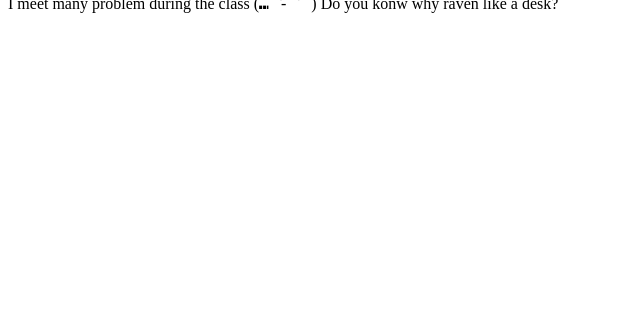
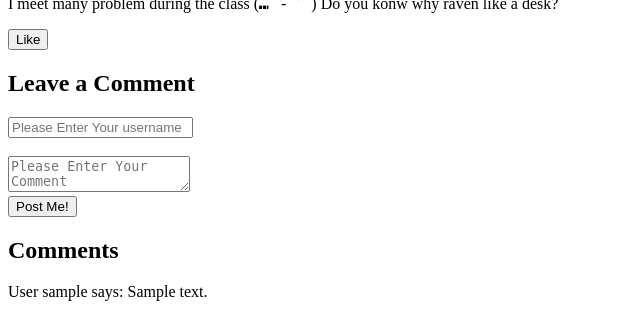
Before and after one commit to Erennn/my_site, a Django app: template blog/templates/blog/home_page.html in a window 1280 px wide. Shown: the part 492-801 px from the top of the page, without its empty margins (0-640 px from the left). Before the commit the page ends 505 px from the top, so only its background shows below. Run offline with Django 3.2, Linux system fonts and the light colour scheme; the template is opened without the code that fills it: most values are stand-ins (such as "Sample title", 1, 10 or a date in 2020).

Commit message:
hahahahahahaerenissb

```diff
--- a/blog/templates/blog/home_page.html
+++ b/blog/templates/blog/home_page.html
@@ -12,6 +12,17 @@
  <p><img src="https://timgsa.baidu.com/timg?image&quality=80&size=b9999_10000&sec=1523853576057&di=8b03d05d8e399423cfb9c2ef4b7cf10a&imgtype=0&src=http%3A%2F%2Fimg3.100bt.com%2Fupload%2Fttq%2F20131019%2F1382169726286_middle.gif"></p>
  <p> I meet many problem during the class  (⑉･̆-･̆⑉)  Do you konw why raven like a desk? </p>
 
+<!-- Like And Comment -->
+ <button>Like</button>
+ <h2>Leave a Comment</h2>
+ <form action="{% url 'blog:home_page' %}" method="POST">
+ {% csrf_token %}
+ <input type="text" placeholder="Please Enter Your username" name="username"><br><br>
+ <textarea name="comment" placeholder="Please Enter Your Comment"></textarea><br>
+ <input type="submit" value="Post Me!">
+ </form>
 
+<h2>Comments</h2>
+ User {{username}} says: {{comment}}
 </body>
 </html>
```
Also changed, not shown: blog/views.py (+9 -5 lines), db.sqlite3.
